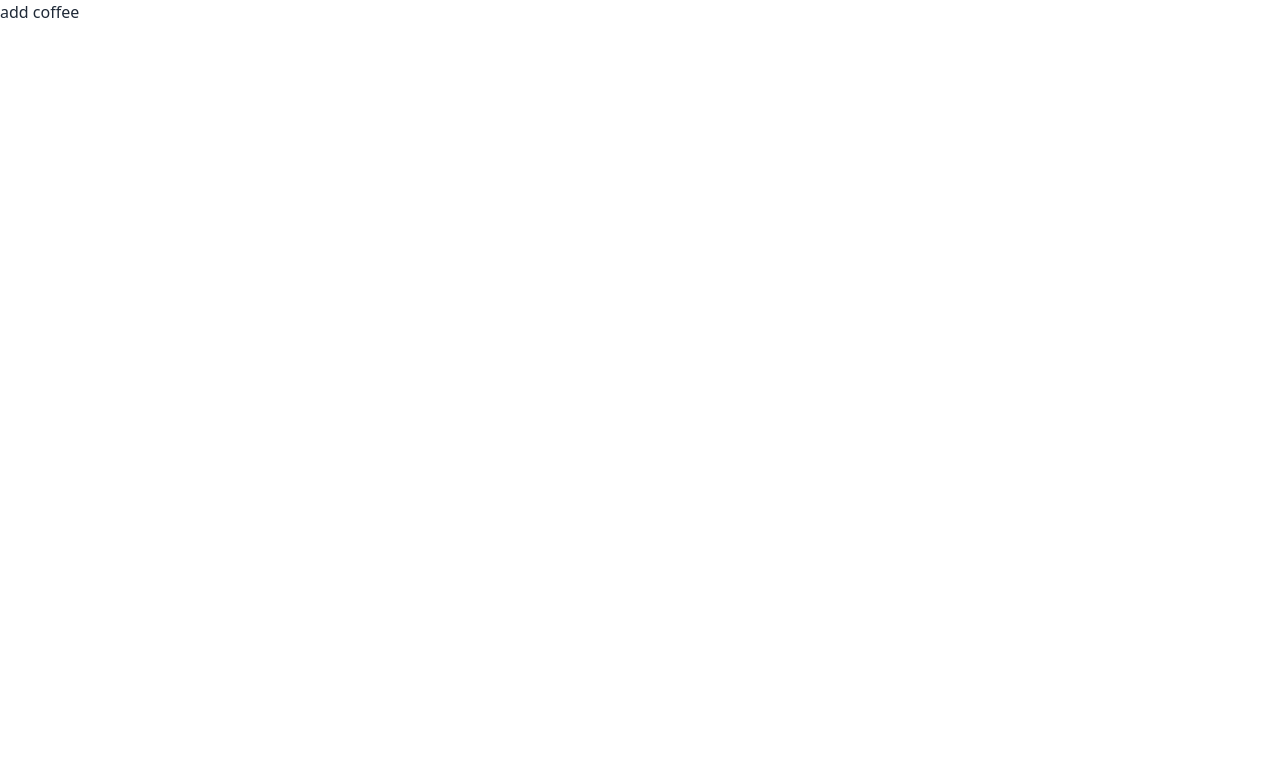
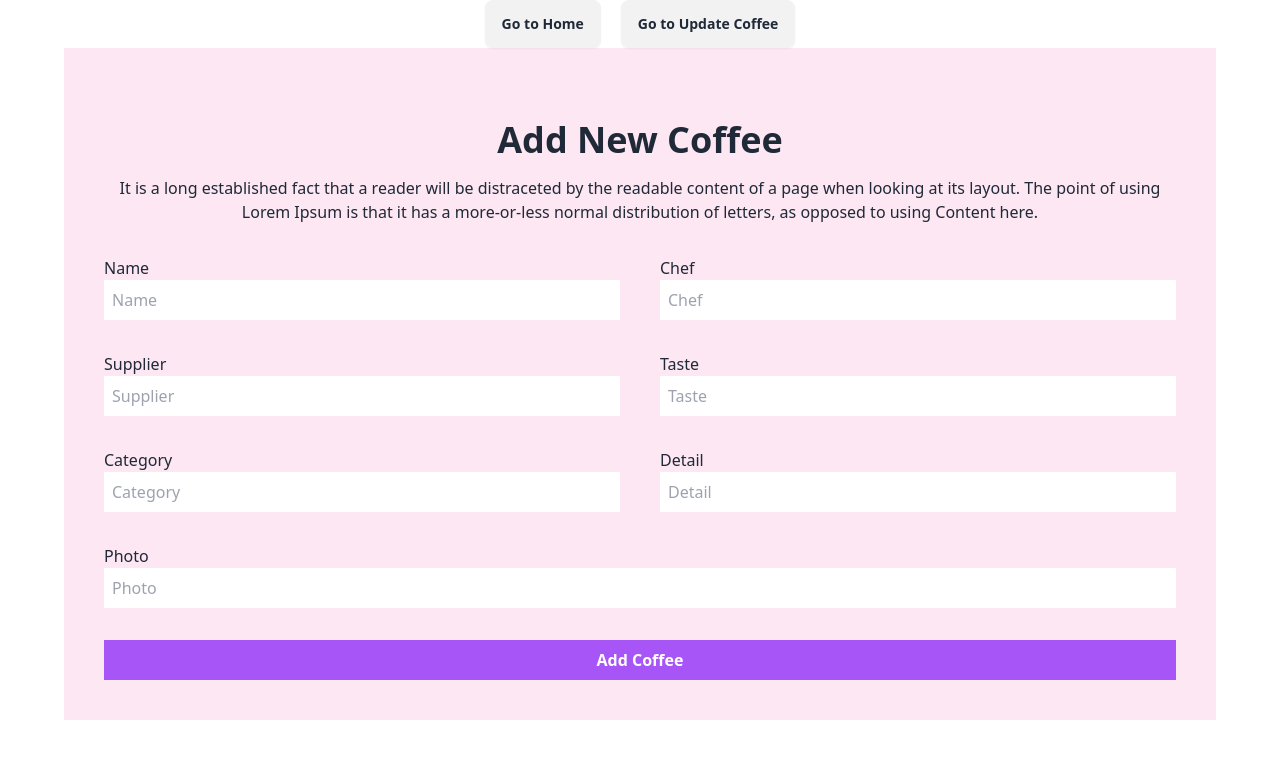
Before and after one commit to shahinexy/PH-Coffee-Store-Backend-Project, a React (Vite) app: page /addCoffee in a window 1280 px wide. Shown: the top 758 px of the page. Built offline with nearby package versions, Linux system fonts and the light colour scheme.

Commit message:
add coffee page desgine done

```diff
--- a/src/App.jsx
+++ b/src/App.jsx
@@ -1,9 +1,14 @@
+import { Link } from "react-router-dom"
 
 
 function App() {
 
   return (
     <>
+      <div className="text-center space-x-5">
+      <Link to={'/addCoffee'}><button className="btn">Go to Add Coffee</button></Link>
+      <Link to={'/updateCoffee'}><button className="btn">Go to Update Coffee</button></Link>
+      </div>
       <h1 className="text-red-400">Vite + React</h1>
     </>
   )
--- a/src/Pages/AddCoffee.jsx
+++ b/src/Pages/AddCoffee.jsx
@@ -1,10 +1,84 @@
+import { Link } from "react-router-dom";
 
 const AddCoffee = () => {
-    return (
-        <div>
-            add coffee
+    const handleAddCoffee = e =>{
+        e.preventDefault();
+        const form = e.target;
+        const name = form.name.value;
+        const chef = form.chef.value;
+        const supplier = form.supplier.value;
+        const taste = form.taste.value;
+        const category = form.category.value;
+        const detail = form.detail.value;
+        const photo = form.photo.value;
+
+        const newCoffee = {name, chef, supplier, taste, category, detail, photo}
+        console.log(newCoffee);
+    }
+  return (
+    <div>
+      <div className="text-center space-x-5">
+        <Link to={"/"}>
+          <button className="btn">Go to Home</button>
+        </Link>
+        <Link to={"/updateCoffee"}>
+          <button className="btn">Go to Update Coffee</button>
+        </Link>
+      </div>
+
+      <div className="max-w-6xl mx-auto p-10 bg-pink-100">
+        <div className="text-center my-8 space-y-4 ">
+          <h2 className="text-4xl font-bold">Add New Coffee</h2>
+          <p>
+            It is a long established fact that a reader will be distraceted by
+            the readable content of a page when looking at its layout. The point
+            of using Lorem Ipsum is that it has a more-or-less normal
+            distribution of letters, as opposed to using Content here.
+          </p>
         </div>
-    );
+        {/* form  */}
+        <form onSubmit={handleAddCoffee} className="space-y-8">
+          <div className="flex justify-evenly gap-10">
+            <div className="w-full ">
+              <p>Name</p>
+              <input className="w-full p-2" type="text" name="name" placeholder="Name" />
+            </div>
+            <div className="w-full ">
+              <p>Chef</p>
+              <input className="w-full p-2" type="text" name="chef" placeholder="Chef" />
+            </div>
+          </div>
+          <div className="flex justify-evenly gap-10">
+            <div className="w-full ">
+              <p>Supplier</p>
+              <input className="w-full p-2" type="text" name="supplier" placeholder="Supplier" />
+            </div>
+            <div className="w-full ">
+              <p>Taste</p>
+              <input className="w-full p-2" type="text" name="taste" placeholder="Taste" />
+            </div>
+          </div>
+          <div className="flex justify-evenly gap-10">
+            <div className="w-full ">
+              <p>Category</p>
+              <input className="w-full p-2" type="text" name="category" placeholder="Category" />
+            </div>
+            <div className="w-full ">
+              <p>Detail</p>
+              <input className="w-full p-2" type="text" name="detail" placeholder="Detail" />
+            </div>
+          </div>
+          <div className="w-full">
+            <p>Photo</p>
+            <input className="w-full p-2" type="text" name="photo" placeholder="Photo" />
+          </div>
+          <div>
+            <input className="w-full p-2 bg-purple-500 text-white font-semibold cursor-pointer" type="submit" value="Add Coffee" />
+          </div>
+        </form>
+      </div>
+    </div>
+  );
 };
 
 export default AddCoffee;
--- a/src/Pages/UpdateCoffee.jsx
+++ b/src/Pages/UpdateCoffee.jsx
@@ -1,11 +1,19 @@
-
+import { Link } from "react-router-dom";
 
 const UpdateCoffee = () => {
-    return (
-        <div>
-            update
-        </div>
-    );
+  return (
+    <div>
+      <div className="text-center space-x-5">
+        <Link to={"/"}>
+          <button className="btn">Go to Home</button>
+        </Link>
+        <Link to={"/addCoffee"}>
+          <button className="btn">Go to Add Coffee</button>
+        </Link>
+      </div>
+      update
+    </div>
+  );
 };
 
 export default UpdateCoffee;
```
